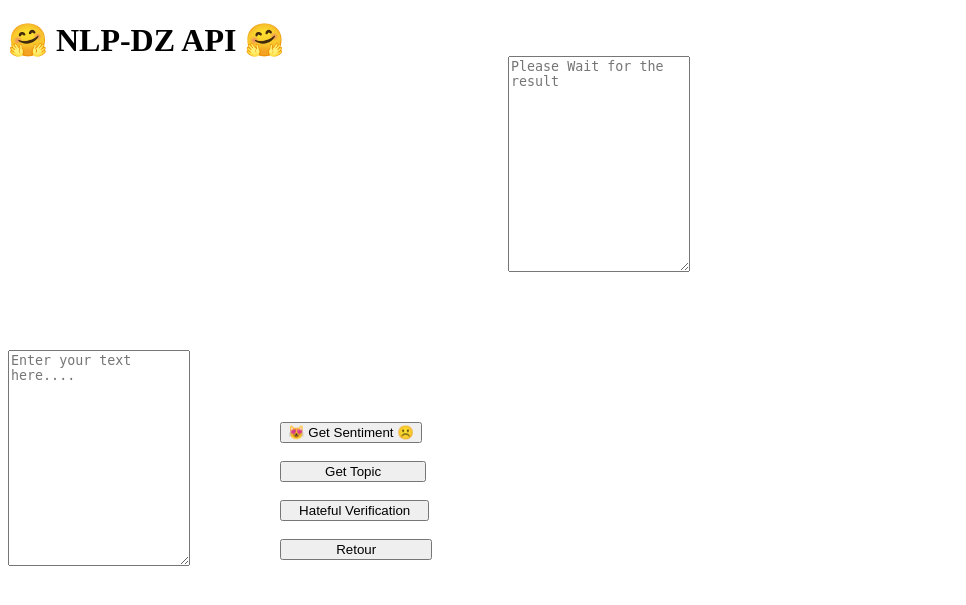
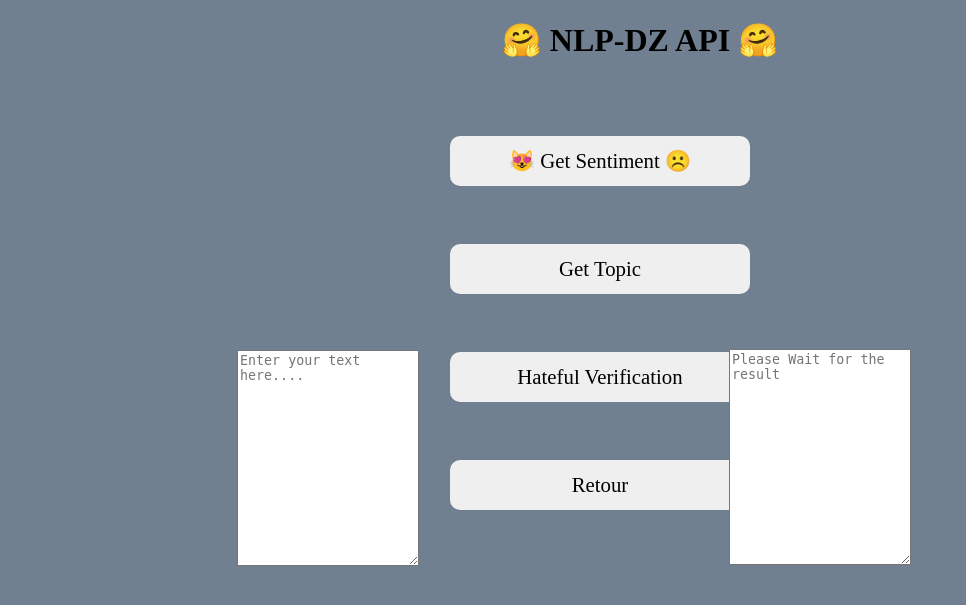
Before and after one commit to khairied/gogg, a Flask app: page /greet in a window 1280 px wide. Shown: the top 605 px of the page, without its empty margins (0-966 px from the left). Run offline with Flask 2, Linux system fonts and the light colour scheme.

Commit message:
Update sentimentoftext.html

```diff
--- a/templates/sentimentoftext.html
+++ b/templates/sentimentoftext.html
@@ -3,14 +3,14 @@
 <head>
 <style>
 div.relative {
-  position: relative;
+  position: fixed;
   width: 50%;
-  bottom: 25px;
+  bottom: 231px;
   left: 500px;
   border: 0px;
 }
 div.absolute {
-  position: absolute;
+  position: fixed;
   width: 50%;
   bottom: 230px;
   border: 0px;
@@ -18,7 +18,7 @@ div.absolute {
 div.fixed {
   position: fixed;
   width: 50%;
-  bottom: 240px;
+  bottom: 270px;
   left: 280px;
   border: 0px;
 }
@@ -30,6 +30,7 @@ div.fixed {
 
 <html>
     <title> NLP-DZ API </title>
+    <link rel="stylesheet" href="{{ url_for('static', filename='css/main.css') }}">
 <body>
 
     <h1> 🤗 NLP-DZ API 🤗 </h1>
```
